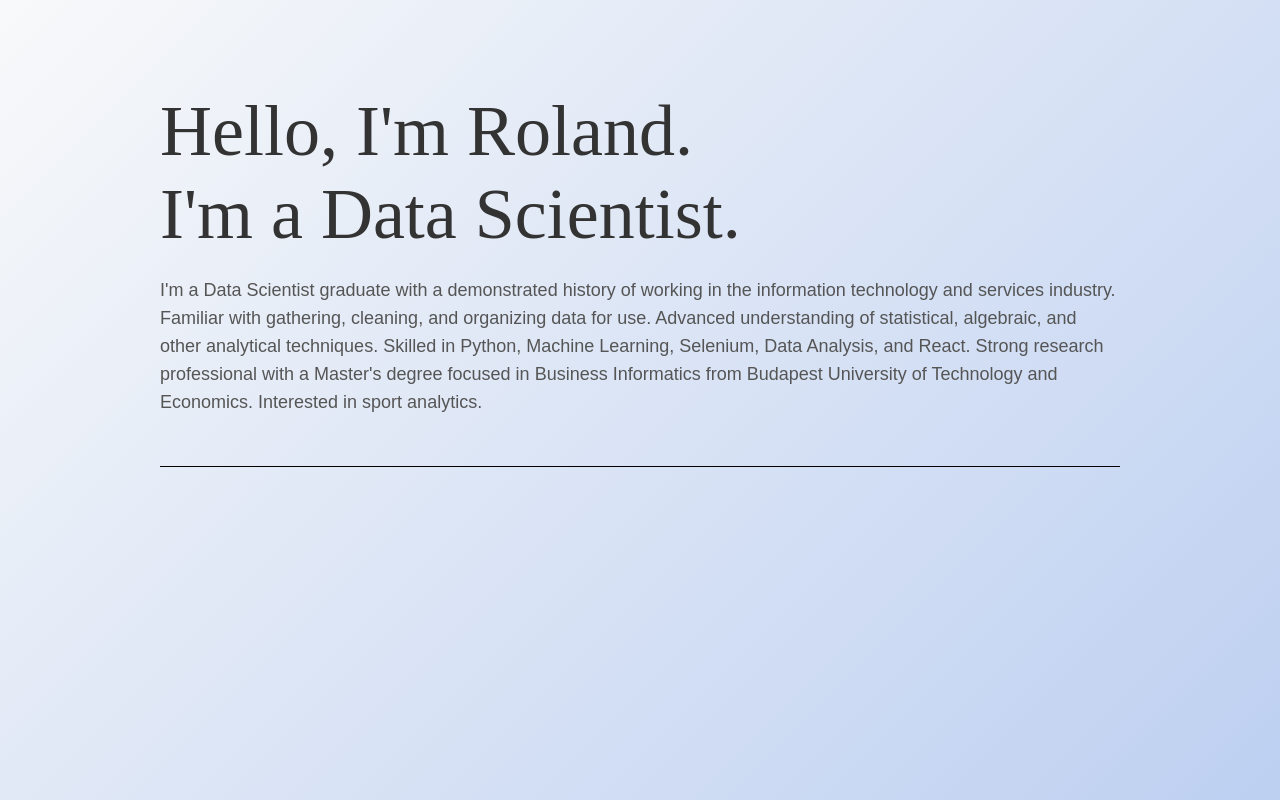
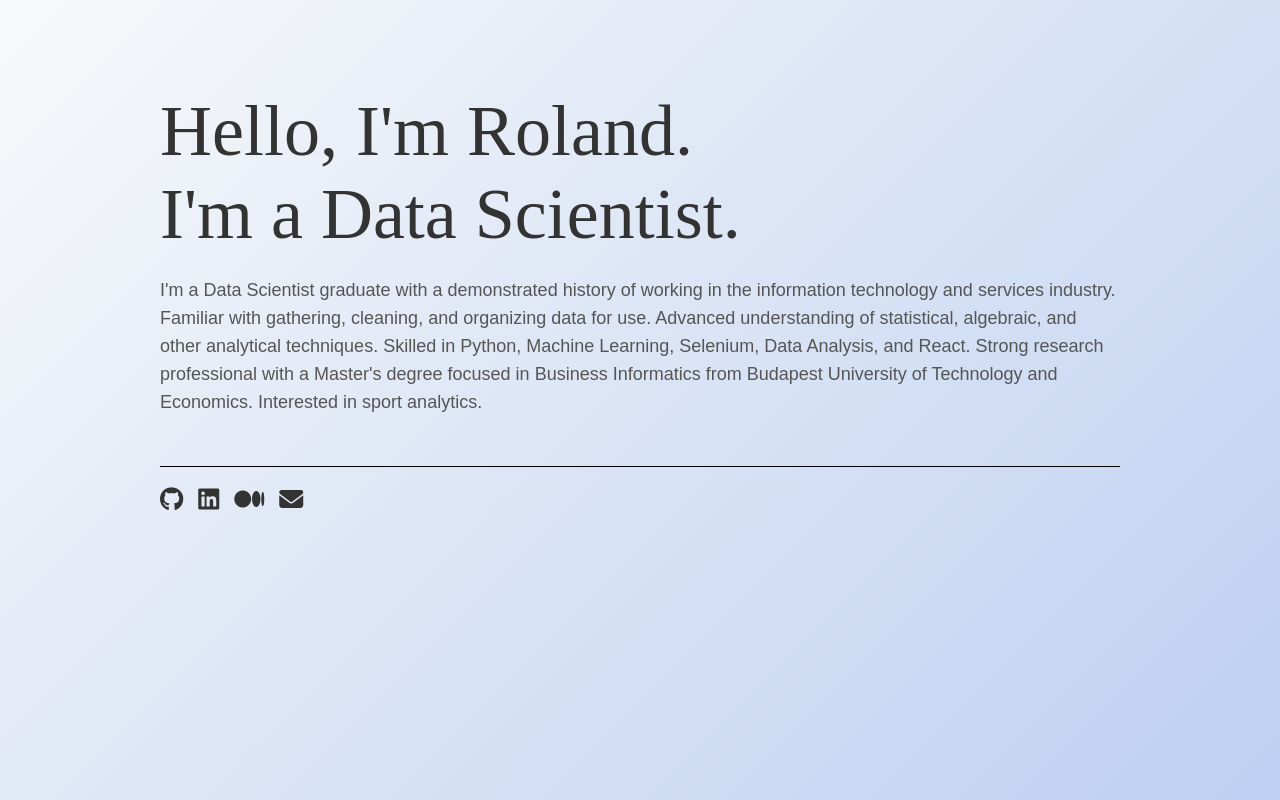
Before and after one commit to kovacs-roland2/portfolio_website, a React (Create React App) app: page / in a window 1280 px wide. Shown: the top 800 px of the page. Built offline with nearby package versions, Linux system fonts and the light colour scheme.

Commit message:
contact me icons

```diff
--- a/package.json
+++ b/package.json
@@ -3,6 +3,7 @@
   "version": "0.1.0",
   "private": true,
   "dependencies": {
+    "@fortawesome/fontawesome-free": "^6.6.0",
     "@testing-library/jest-dom": "^5.17.0",
     "@testing-library/react": "^13.4.0",
     "@testing-library/user-event": "^13.5.0",
--- a/src/components/Welcome.css
+++ b/src/components/Welcome.css
@@ -25,7 +25,6 @@
   font-size: 18px;
   font-weight: 400;
   line-height: 28px;
-  margin-bottom: 100px;
   padding-bottom: 50px;
   border-bottom: 1px solid black;
 }
@@ -35,3 +34,19 @@ body {
   justify-content: center;
   min-height: 100vh;
 }
+
+.contact-section {
+  margin-top: 15px;
+  text-align: left;
+}
+
+.contact-link {
+  margin-right: 15px;
+  color: #333;
+  font-size: 1.5rem;
+  transition: color 0.3s ease;
+}
+
+.contact-link:hover {
+  color: #0073e6;
+}
--- a/src/components/Welcome.js
+++ b/src/components/Welcome.js
@@ -10,6 +10,20 @@ const Welcome = () => {
         Advanced understanding of statistical, algebraic, and other analytical techniques. Skilled in Python, Machine Learning, Selenium, Data Analysis, and React.
         Strong research professional with a Master's degree focused in Business Informatics from Budapest University of Technology and Economics. Interested in sport analytics.
       </p>
+      <div className="contact-section">
+        <a href="https://github.com/kovacs-roland2" target="_blank" rel="noopener noreferrer" className="contact-link">
+          <i className="fab fa-github"></i>
+        </a>
+        <a href="https://www.linkedin.com/in/roland-kovacs96/" target="_blank" rel="noopener noreferrer" className="contact-link">
+          <i className="fab fa-linkedin"></i>
+        </a>
+        <a href="https://medium.com/@rolandkovcs_38012" target="_blank" rel="noopener noreferrer" className="contact-link">
+          <i className="fab fa-medium"></i>
+        </a>
+        <a href="mailto:koviroli96@gmail.com" className="contact-link">
+          <i className="fas fa-envelope"></i>
+        </a>
+      </div>
     </div>
   );
 };
--- a/src/index.js
+++ b/src/index.js
@@ -3,6 +3,8 @@ import ReactDOM from 'react-dom/client';
 import './index.css';
 import App from './App';
 import reportWebVitals from './reportWebVitals';
+import '@fortawesome/fontawesome-free/css/all.min.css';
+
 
 const root = ReactDOM.createRoot(document.getElementById('root'));
 root.render(
```
Also changed, not shown: 1 other file (tests, documents, lock files or other folders).
